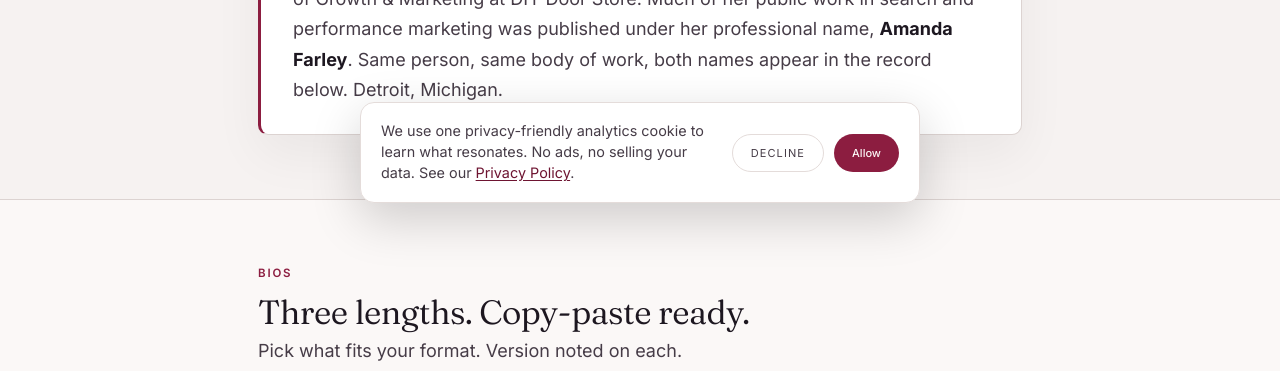
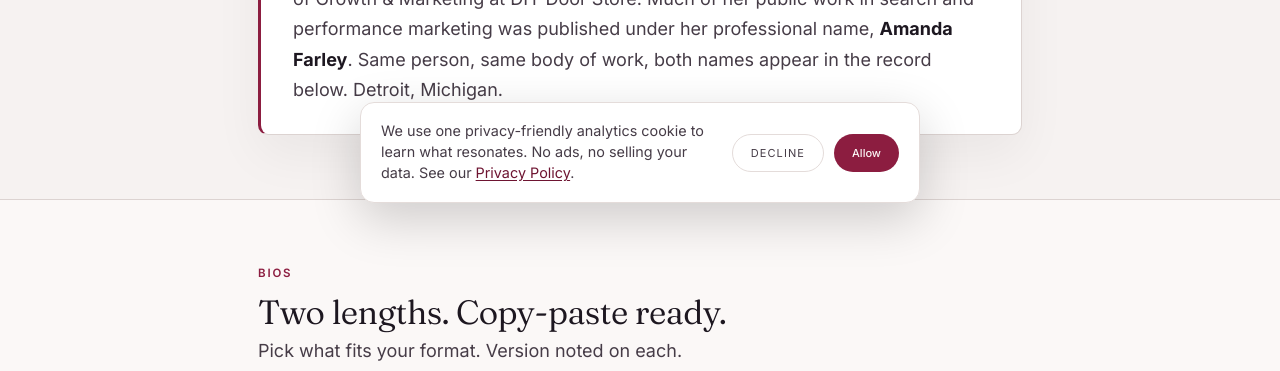
Before and after one commit to friedtamanda-web/unapologetic-site, a plain HTML site: page press.html in a window 1280 px wide. Shown: the part 581-952 px from the top of the page. Drawn offline with Linux system fonts and the light colour scheme.

Commit message:
Press: bios heading says two lengths after long-bio note removal
Co-Authored-By: Claude Opus 5.5 <noreply@anthropic.com>

```diff
--- a/press.html
+++ b/press.html
@@ -160,7 +160,7 @@ h1 em,h2 em,.hero em,.h em{font-style:italic!important;color:var(--tul-accent)!i
 <!-- BIOS -->
 <section class="sec sec-2" style="border-top:1px solid var(--line)"><div class="wrap" style="max-width:820px">
   <div class="eyebrow">Bios</div>
-  <h2 class="h" style="margin:12px 0 6px">Three lengths. Copy-paste ready.</h2>
+  <h2 class="h" style="margin:12px 0 6px">Two lengths. Copy-paste ready.</h2>
   <p style="color:var(--ink-soft);margin-bottom:22px">Pick what fits your format. Version noted on each.</p>
   <div class="biocard reveal"><span class="tag">Short &middot; ~50 words</span><p>Amanda Friedt is a Detroit-based growth operator, speaker, and founder of The Unapologetic Leader and FRDTLAB. A 4x 2026 US Search Awards winner, six-time PPC Hero Top 25 honoree, and mainstage speaker at SMX, Hero Conf, and brightonSEO, she writes and speaks on AI-era marketing and the human cost of being the capable one.</p></div>
   <div class="biocard reveal"><span class="tag">Medium &middot; ~100 words</span><p>Amanda Friedt (professionally also known as Amanda Farley) is a growth and marketing operator with two decades across agency, investor-backed, and founder-led environments. She is the founder of The Unapologetic Leader, a movement for high-capacity women who carry what was never theirs, and FRDTLAB, an intelligence lab for AI-era marketing infrastructure. She is a 4x 2026 US Search Awards winner for programs she led, and has been named a PPC Hero Top 25 Most Influential PPC Expert six times and a TrueClicks Top 50 PPC expert, with bylines in Search Engine Land and MarTech and mainstage talks at SMX, Hero Conf, and brightonSEO. She lives and builds in metro Detroit.</p></div>
```
